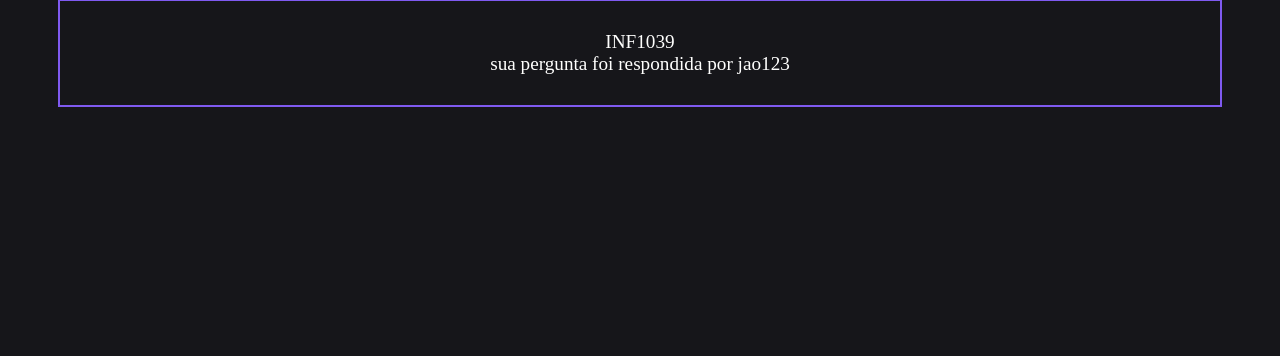
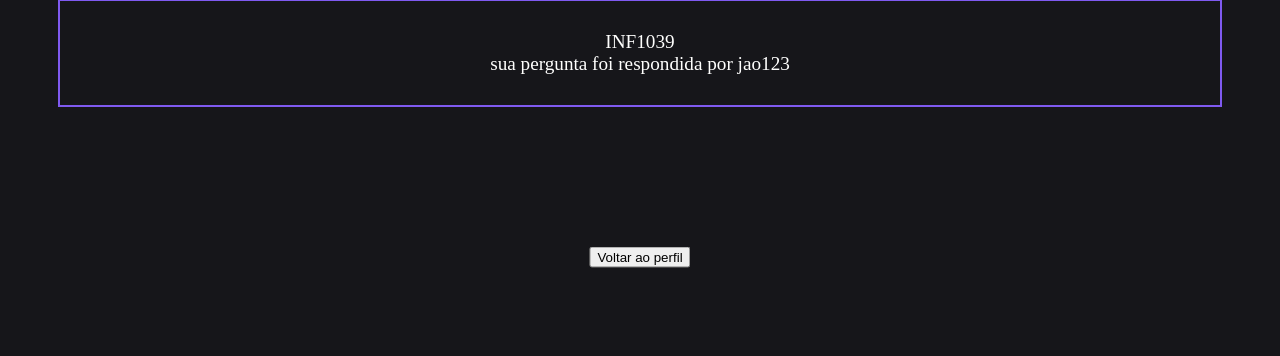
Before and after one commit to EricaRegnier/PUC-Study-projetos, a Django app: template PrimProjeto/first/templates/Notificações do usuário.html in a window 1280 px wide. Shown: the part 222-578 px from the top of the page. Run offline with Django 4.2, Linux system fonts and the light colour scheme; the template is opened without the code that fills it, so the values that code supplies are empty.

Commit message:
Botão de voltar ao perfil vindo das notificações

```diff
--- a/PrimProjeto/first/templates/Notificações do usuário.html
+++ b/PrimProjeto/first/templates/Notificações do usuário.html
@@ -10,6 +10,10 @@
     body {
         background: #16161a ;
     }
+    .container {
+        height: 200px;
+        position: relative;
+      }
     .center {
         margin: 0;
         position: absolute;
@@ -20,3 +24,10 @@
       }
 </style>
 <p style="color:#fffffe; text-align: center;border:2px solid #7f5af0;padding: 30px;margin: 50px; font-size: larger">INF1039<br>sua pergunta foi respondida por jao123</p>
+<div class="container">
+    <div class="center">
+        <button onclick="document.location='perfilusuario.html'">Voltar ao perfil</button>
+    </div>
+</div>
+</body>
+</html>
```
